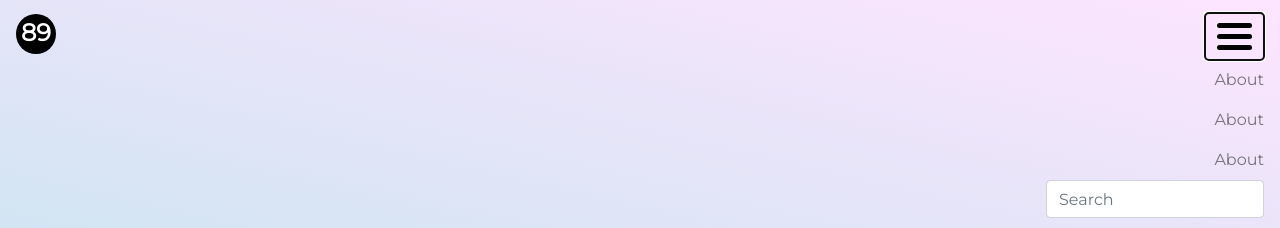
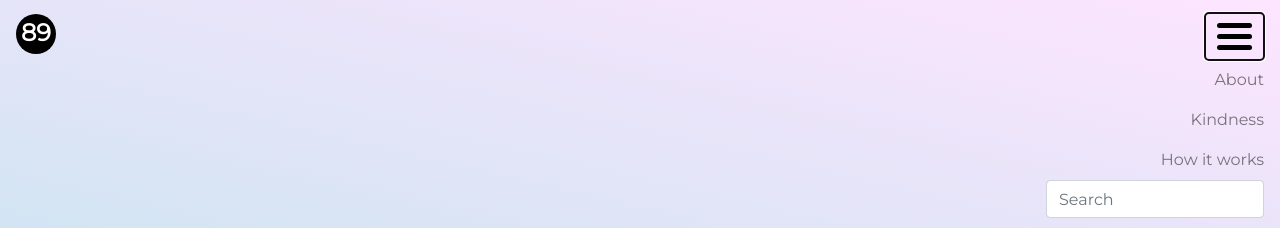
Before and after one commit to jyotiiiii/todo-app-frontend, a React (Create React App) app: page / in a window 1280 px wide. Both pictures are taken after a click on the button "Toggle navigation". Shown: the top 228 px of the page. Built offline with nearby package versions, Linux system fonts and the light colour scheme.

Commit message:
add props to Menuitem

```diff
--- a/src/components/Hamburger.js
+++ b/src/components/Hamburger.js
@@ -8,9 +8,9 @@ class Hamburger extends React.Component {
       <div className="collapse navbar-collapse" id="navbarNav">
         {/* ml-auto (margin left auto className floats the items to the right)  */}
         <ul className="navbar-nav ml-auto">
-          <Menuitem />
-          <Menuitem />
-          <Menuitem />
+          <Menuitem menuDescription="About" />
+          <Menuitem menuDescription="Kindness" />
+          <Menuitem menuDescription="How it works" />
           <Menusearch />
         </ul>
       </div>
--- a/src/components/MenuItem.js
+++ b/src/components/MenuItem.js
@@ -5,7 +5,8 @@ class Menuitem extends React.Component {
     return (
       <li className="nav-item ml-auto">
         <a className="nav-link" href="#">
-          About <span className="sr-only">(current)</span>
+          {this.props.menuDescription}{' '}
+          <span className="sr-only">(current)</span>
         </a>
       </li>
     );
```
